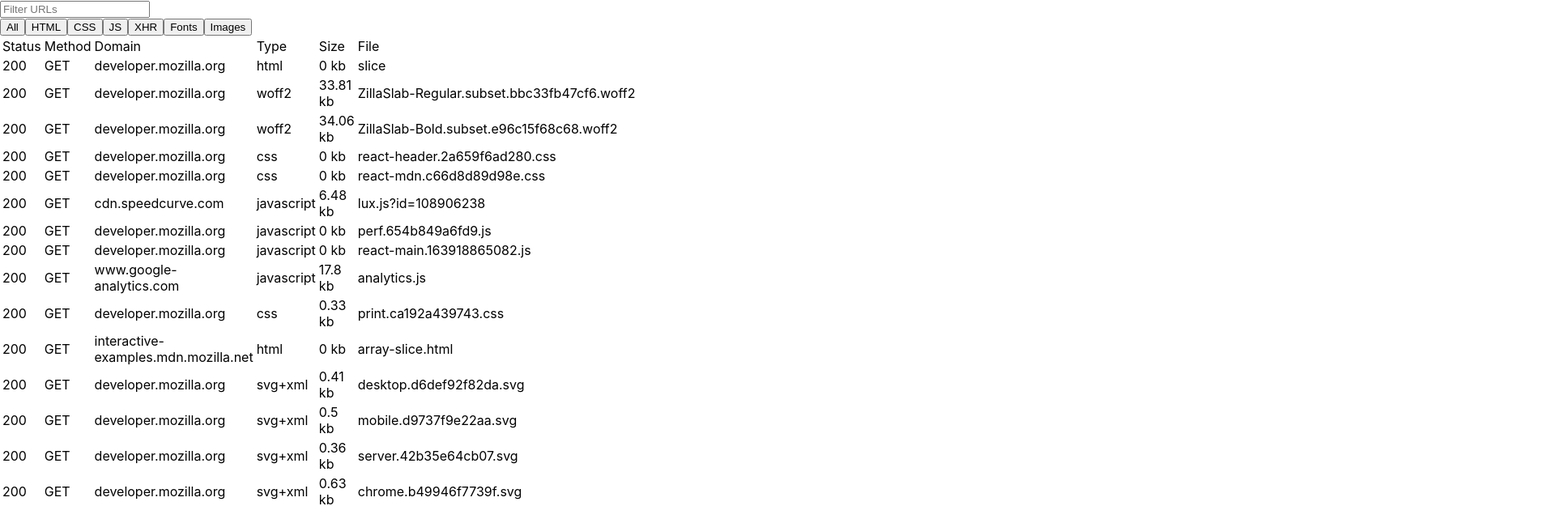
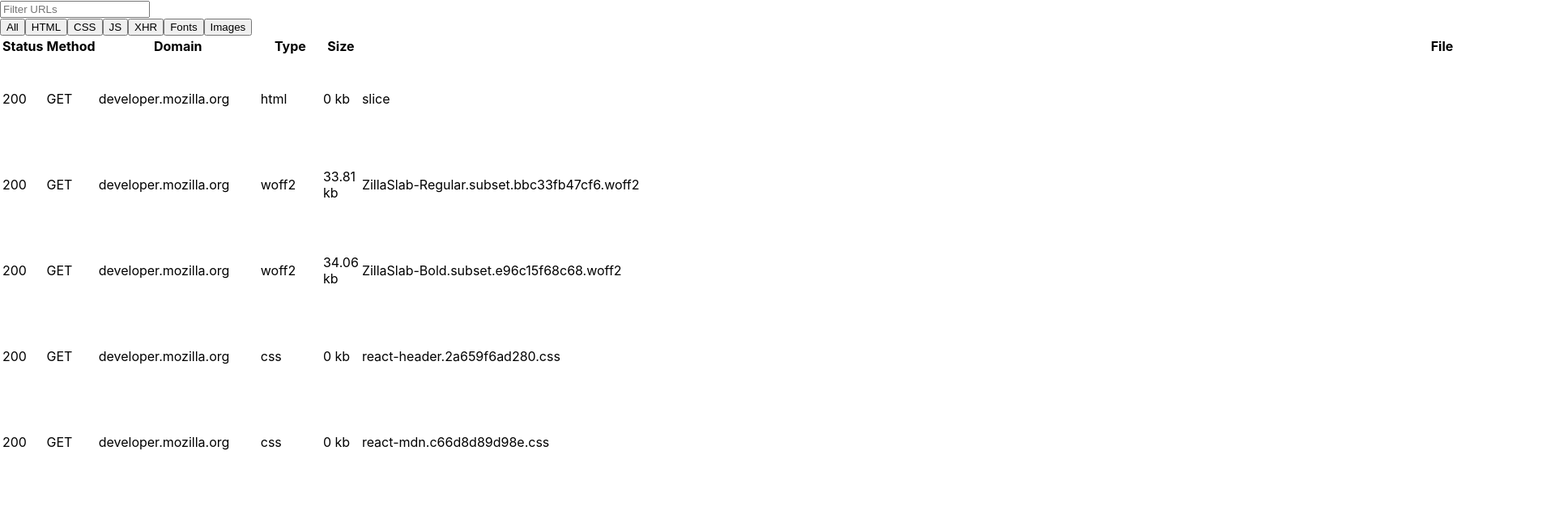
Before and after one commit to farhan687/network-viewer-init, a React (Create React App) app: page / in a window 1280 px wide. Shown: the top 625 px of the page at 81% size, 1920 px wide, since content can reach past the window. Built offline with nearby package versions, Linux system fonts and the light colour scheme.

Commit message:
implement timelineChart

```diff
--- a/package.json
+++ b/package.json
@@ -5,7 +5,8 @@
   "dependencies": {
     "react": "^16.10.2",
     "react-dom": "^16.10.2",
-    "react-scripts": "3.2.0"
+    "react-scripts": "3.2.0",
+    "recharts": "^1.8.5"
   },
   "scripts": {
     "start": "react-scripts start",
--- a/src/App.jsx
+++ b/src/App.jsx
@@ -8,6 +8,7 @@
 
 const App = () => {
   const [state, dispatch] = useReducer(reducer, initialState)
+  const { filter, data, totalNetworkTime } = state;
 
   useEffect(() => {
     actions.updateData(dispatch)(prepareViewerData(sampleData.log.entries));
@@ -16,11 +17,11 @@
   return (
     <div className="App">
       <Filters
-        searchKeyword={state.filter.search}
+        searchKeyword={filter.search}
         updateSearch={actions.updateSearch(dispatch)}
         updateFilter={actions.updateFilter(dispatch)}
       />
-      <ViewerContainer data={state.data} />
+      <ViewerContainer data={data} totalNetworkTime={totalNetworkTime} />
     </div>
   );
 };
--- /dev/null
+++ b/src/Components/TimelineChart.jsx
@@ -0,0 +1,34 @@
+import React from 'react';
+import PropTypes from 'prop-types';
+import {
+  ResponsiveContainer, BarChart, Bar, XAxis, YAxis, CartesianGrid, Tooltip, Legend
+} from 'recharts';
+
+const TimelineChart = ({ timings, maxTime }) => (
+  <div>
+    <ResponsiveContainer height={50} width={200}>
+      <BarChart layout="vertical" data={[timings]}>
+        <XAxis hide={true} type="number" domain={[-timings.startTime, maxTime]}/>
+        <YAxis hide={true} dataKey="name" type="category"/>
+        <Tooltip/>
+        <Bar dataKey="blocked" stackId="a" fill="#A1000C" />
+        <Bar dataKey="dns" stackId="a" fill="#DCC9E5" />
+        <Bar dataKey="ssl" stackId="a" fill="#E78057" />
+        <Bar dataKey="connect" stackId="a" fill="#DB8553" />
+        <Bar dataKey="send" stackId="a" fill="#3C96C4" />
+        <Bar dataKey="wait" stackId="a" fill="#7CA0BF" />
+        <Bar dataKey="receive" stackId="a" fill="#65B955" />
+        </BarChart>
+    </ResponsiveContainer>
+    <p>
+      {timings.startTime}
+    </p>
+  </div>
+);
+
+TimelineChart.propTypes = {
+  timings: PropTypes.object.isRequired,
+  maxTime: PropTypes.number.isRequired,
+}
+
+export default TimelineChart;
--- a/src/Components/ViewerHeader.jsx
+++ b/src/Components/ViewerHeader.jsx
@@ -1,15 +1,25 @@
 import React from 'react';
+import PropTypes from 'prop-types';
+
 
 import { VIEWER_FIELDS } from '../constants';
+import Styles from './ViewerHeader.styles.css';
 
-const ViewerHeader = () => (
+const ViewerHeader = ({ maxTime }) => (
   <thead>
     <tr>
       {VIEWER_FIELDS.map(({ key, name }) => (
-        <td key={key}>{name}</td>
+        <th key={key}>{name}</th>
       ))}
+      <th className={Styles['timeline-header']}>
+        Timeline chart
+      </th>
     </tr>
   </thead>
 );
 
+ViewerHeader.propTypes = {
+  maxTime: PropTypes.number.isRequired,
+};
+
 export default ViewerHeader;
--- /dev/null
+++ b/src/Components/ViewerHeader.styles.css
@@ -0,0 +1,3 @@
+.timeline-header {
+  width: 200px;
+}
--- a/src/Components/ViewerRow.jsx
+++ b/src/Components/ViewerRow.jsx
@@ -2,19 +2,24 @@
 import PropTypes from 'prop-types';
 
 import {VIEWER_FIELDS} from "../constants";
+import TimelineChart from './TimelineChart';
 
-const ViewerRow = ({ payload }) => (
+const ViewerRow = ({ payload, maxTime }) => (
   <tr>
     {VIEWER_FIELDS.map(({ key, unit }) => (
       <td key={key}>
         {payload[key]} {unit}
       </td>
     ))}
+    <td>
+      <TimelineChart timings={payload.timings} maxTime={maxTime} />
+    </td>
   </tr>
 );
 
 ViewerRow.propTypes = {
   payload: PropTypes.object.isRequired,
+  maxTime: PropTypes.number.isRequired,
 }
 
 export default ViewerRow;
--- a/src/Containers/ViewerContainer.jsx
+++ b/src/Containers/ViewerContainer.jsx
@@ -3,13 +3,13 @@
 import ViewerHeader from '../Components/ViewerHeader';
 import ViewerRow from '../Components/ViewerRow';
 
-const ViewerContainer = ({ data }) =>
+const ViewerContainer = ({ data, totalNetworkTime }) =>
   data.length ? (
     <table>
-      <ViewerHeader />
+      <ViewerHeader maxTime={totalNetworkTime} />
       <tbody>
         {data.map(payload => (
-          <ViewerRow key={payload.url} payload={payload} />
+          <ViewerRow key={payload.url} payload={payload} maxTime={totalNetworkTime} />
         ))}
       </tbody>
     </table>
@@ -18,11 +18,13 @@
   );
 
 ViewerContainer.propTypes = {
-  data: PropTypes.array
+  data: PropTypes.array,
+  totalNetworkTime: PropTypes.number,
 };
 
 ViewerContainer.defaultProps = {
-  data: []
+  data: [],
+  totalNetworkTime: null,
 };
 
 export default ViewerContainer;
--- a/src/reducer.js
+++ b/src/reducer.js
@@ -4,6 +4,7 @@
 const initialState = {
   data: [],
   actualData: [],
+  totalNetworkTime: null,
   sort: {
     key: 'startedDateTime',
     isAcs: true
@@ -19,11 +20,13 @@
   switch (type) {
     case types.UPDATE_DATA: {
       const { sort } = state;
-      const sortedData = sortBy(payload, sort.key, sort.isAcs);
+      const { data, totalNetworkTime } = payload;
+      const sortedData = sortBy(data, sort.key, sort.isAcs);
       return {
         ...state,
         data: sortedData,
         actualData: sortedData,
+        totalNetworkTime,
       };
     }
     case types.UPDATE_SEARCH: {
--- a/src/utils.js
+++ b/src/utils.js
@@ -24,8 +24,15 @@
   return type.length > 1 ? type[1] : type[0];
 };
 
-export const prepareViewerData = entries =>
-  entries
+export const getTimings = ({ startedDateTime, timings }, firstEntryTime) => ({
+  ...timings,
+  startTime: new Date(startedDateTime).getTime() - new Date(firstEntryTime).getTime()
+});
+
+export const prepareViewerData = entries => {
+  const firstEntryTime = entries[0].startedDateTime;
+  const lastEntryTime = entries[entries.length - 1].startedDateTime;
+  const data = entries
     .filter(entry => entry.response)
     .map(entry => ({
       status: entry.response.status,
@@ -33,8 +40,17 @@
       size: parseSize(entry.response.headers),
       startedDateTime: entry.startedDateTime,
       type: getContentType(entry.response.headers),
+      timings: getTimings(entry, firstEntryTime),
       ...getUrlInfo(entry.request.url)
     }));
+
+    const totalNetworkTime = new Date(lastEntryTime).getTime() - new Date(firstEntryTime).getTime() + data[data.length - 1].timings.receive;
+    console.log(totalNetworkTime);
+  return {
+    totalNetworkTime,
+    data
+  };
+};
 
 export const sortBy = (data, key, isAsc = true) =>
   data.sort((prev, next) => {
```
Also changed, not shown: 2 other files (tests, documents, lock files or other folders). Lines whose indentation alone changed are shown as unchanged.
